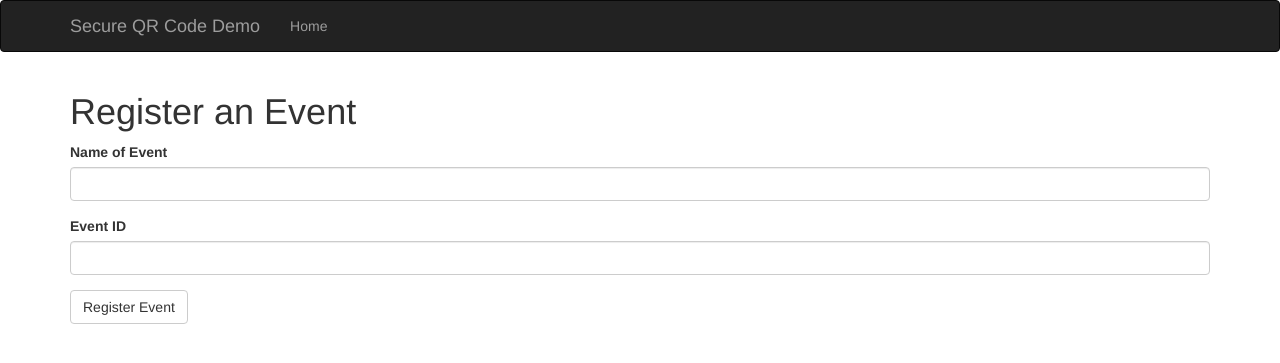
After one commit to js1ngh/QRFlaskApp, a Flask app: page /eventregisteration in a window 1280 px wide. The commit adds this page. Shown: the top 363 px of the page. Run offline with Flask 2, Linux system fonts and the light colour scheme; the visitor is signed in with stand-in values (Sample User, id 1); some libraries are stand-ins or nearby versions.

Commit message:
Added event registeration form

```diff
--- a/app.py
+++ b/app.py
@@ -25,6 +25,23 @@ bootstrap = Bootstrap(app)
 db = SQLAlchemy(app)
 lm = LoginManager(app)
 
+class Event(UserMixin, db.Model):
+    """Event model."""
+    __tablename__ = 'events'
+    id = db.Column(db.Integer, primary_key=True)
+    eventname = db.Column(db.String(64), index=True)
+    externalID = db.Column(db.String(64))
+
+    def __init__(self, **kwargs):
+        super(Event, self).__init__(**kwargs)
+
+
+class EventForm(Form):
+    """Registration Form for an event"""
+    eventname = StringField('Name of Event', validators=[Required()])
+    externalID = StringField('Event ID', validators=[Required()])
+    submit = SubmitField('Register Event')
+
 class LoginForm(Form):
     """Login form."""
     token = StringField('Token', validators=[Required()])
@@ -37,11 +54,27 @@ def index():
     else:
         name = request.args.get('name')
         phone = request.args.get('phone')
+        eventid = request.args.get('id')
         token = randint(1000, 9999)
         session['name'] = name
         session['phone'] = phone
         session['token'] = token
         return redirect(url_for('two_factor_setup'))
+
+@app.route('/eventregisteration', methods=['GET', 'POST'])
+def eventregisteration():
+    form = EventForm()
+    if form.validate_on_submit():
+        #        e_id = Event.query.filter_by(eventname=form.eventname.data).first()
+        #if e_id is not None:
+        #    flash('Event already exists.')
+        #    return redirect(url_for('eventregisteration'))
+        new_event = Event(eventname=form.eventname.data,
+                          externalID=form.externalID.data)
+        db.session.add(new_event)
+        db.session.commit()
+        return redirect(url_for('index'))
+    return render_template('event.html', form=form)
 
 @app.route('/two-factor-setup')
 def two_factor_setup():
@@ -84,5 +117,8 @@ def login():
 def ticket():
     return render_template('ticket.html')
 
+# create database
+db.create_all()
+
 if __name__ == '__main__':
     app.run(host='0.0.0.0', debug=True)
--- /dev/null
+++ b/templates/event.html
@@ -0,0 +1,7 @@
+{% extends "base.html" %}
+{% import "bootstrap/wtf.html" as wtf %}
+
+{% block page_content %}
+    <h1>Register an Event</h1>
+    {{ wtf.quick_form(form) }}
+{% endblock %}
--- a/templates/index.html
+++ b/templates/index.html
@@ -7,5 +7,7 @@
     {% else %}
     <h1>Welcome, New User!</h1>
     <p>You must be a registered user for an event in order to proceed.</p>
+    <br>
+    <p>Register for an <a href="{{ url_for('eventregisteration') }}">Event</a></p>
     {% endif %}
 {% endblock %}
```
